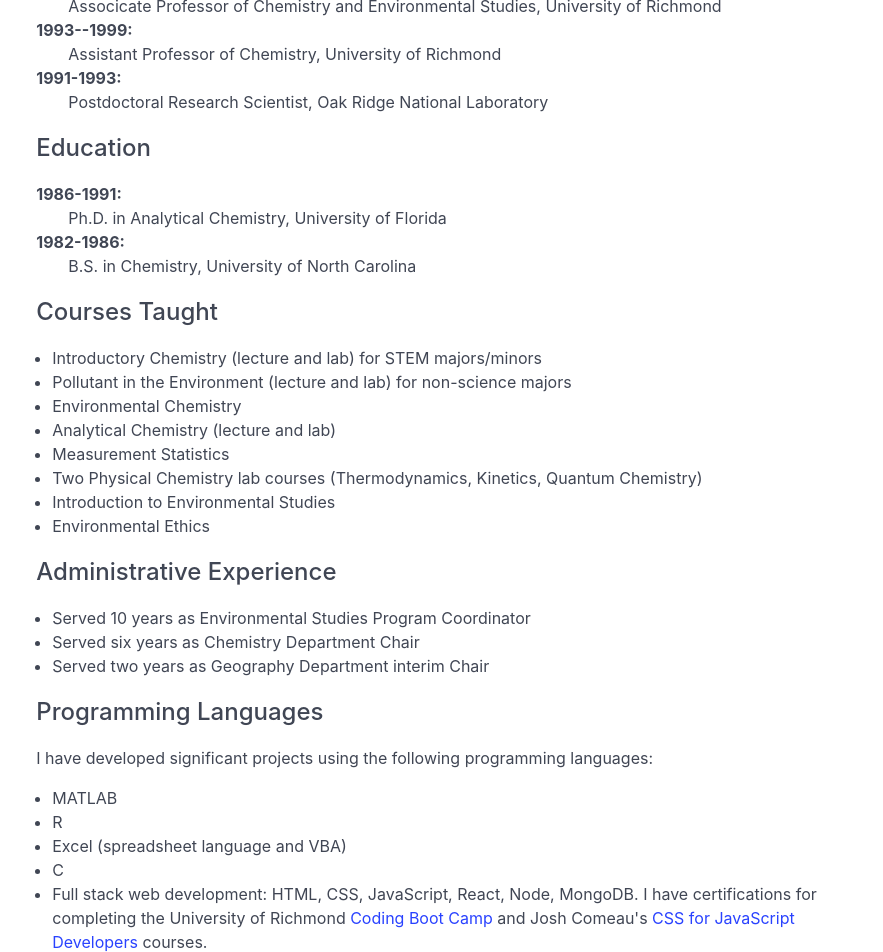
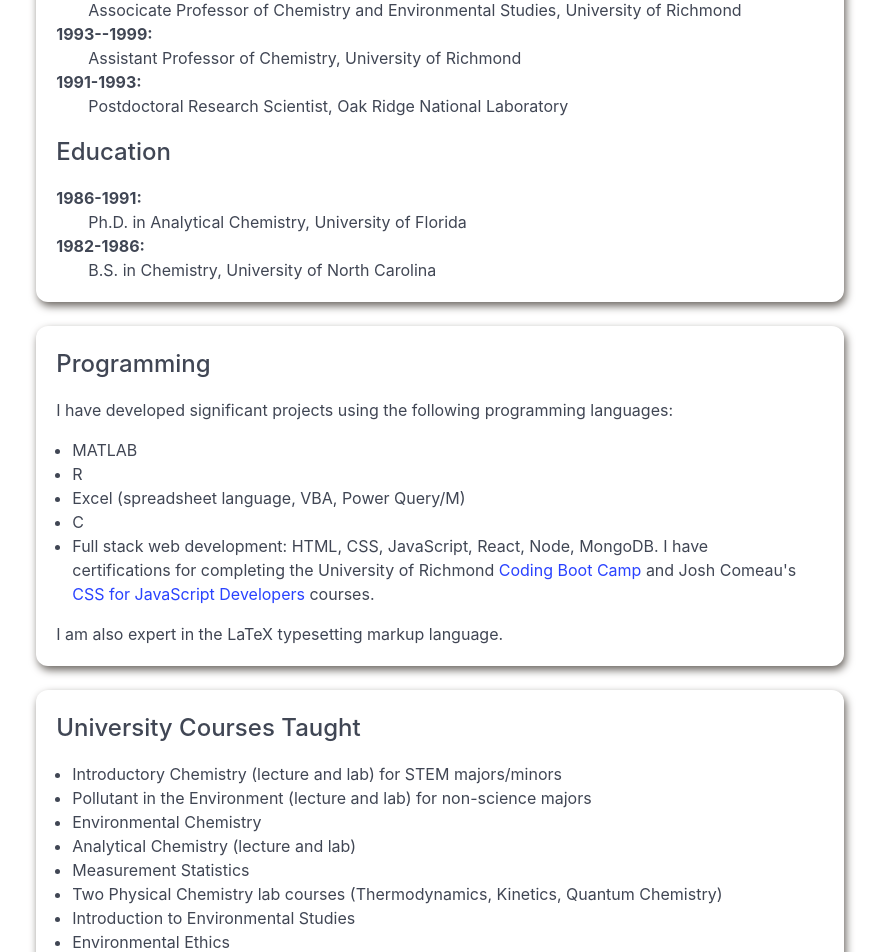
Before and after one commit to clstevenson/my-dev-portfolio, a React (Vite) app: page /Resume in a window 1280 px wide. Shown: the part 180-1132 px from the top of the page, without its empty margins (200-1083 px from the left). Built offline with nearby package versions, Linux system fonts and the light colour scheme.

Commit message:
Redo resume with cards

```diff
--- a/src/components/Card.jsx
+++ b/src/components/Card.jsx
@@ -7,6 +7,7 @@ export default function Card({ children }) {
 
 const Wrapper = styled.div`
   padding: 20px;
+  margin: 24px 0;
   border-radius: 12px;
   box-shadow: 2px 4px 8px ${COLORS.gray[700]};
   background-color: ${COLORS.white};
--- a/src/pages/Resume.jsx
+++ b/src/pages/Resume.jsx
@@ -6,13 +6,12 @@
 import styled from "styled-components";
 import { ContentWrapper, Title } from "../components/MyStyles";
 import { WEIGHTS } from "../util/constants";
+import Card from "../components/Card";
 
 export default function Resume() {
   return (
     <Wrapper>
-      <p>
-        A <a href="./assets/CLS_CV.pdf">printable CV</a> is also available.
-      </p>
+      <Card>
         <ResumeTitle>Employment History</ResumeTitle>
         <dl>
           <Date>1999-present</Date>
@@ -32,6 +31,8 @@ export default function Resume() {
           </Activity>
         </dl>
 
+        <Spacer style={{ "--height": "16px" }} />
+
         <ResumeTitle>Education</ResumeTitle>
         <dl>
           <Date>1986-1991</Date>
@@ -42,32 +43,10 @@ export default function Resume() {
           <Date>1982-1986</Date>
           <Activity>B.S. in Chemistry, University of North Carolina</Activity>
         </dl>
+      </Card>
 
-      <ResumeTitle>Courses Taught</ResumeTitle>
-      <List>
-        <li>Introductory Chemistry (lecture and lab) for STEM majors/minors</li>
-        <li>
-          Pollutant in the Environment (lecture and lab) for non-science majors
-        </li>
-        <li>Environmental Chemistry</li>
-        <li>Analytical Chemistry (lecture and lab)</li>
-        <li>Measurement Statistics</li>
-        <li>
-          Two Physical Chemistry lab courses (Thermodynamics, Kinetics, Quantum
-          Chemistry)
-        </li>
-        <li>Introduction to Environmental Studies</li>
-        <li>Environmental Ethics</li>
-      </List>
-
-      <ResumeTitle>Administrative Experience</ResumeTitle>
-      <List>
-        <li>Served 10 years as Environmental Studies Program Coordinator</li>
-        <li>Served six years as Chemistry Department Chair</li>
-        <li>Served two years as Geography Department interim Chair</li>
-      </List>
-
-      <ResumeTitle>Programming Languages</ResumeTitle>
+      <Card>
+        <ResumeTitle>Programming</ResumeTitle>
         <p>
           I have developed significant projects using the following programming
           languages:
@@ -75,7 +54,7 @@ export default function Resume() {
         <List>
           <li>MATLAB</li>
           <li>R</li>
-        <li>Excel (spreadsheet language and VBA)</li>
+          <li>Excel (spreadsheet language, VBA, Power Query/M)</li>
           <li>C</li>
           <li>
             Full stack web development: HTML, CSS, JavaScript, React, Node,
@@ -91,14 +70,49 @@ export default function Resume() {
             courses.
           </li>
         </List>
+
         <p>I am also expert in the LaTeX typesetting markup language.</p>
+      </Card>
+
+      <Card>
+        <ResumeTitle>University Courses Taught</ResumeTitle>
+        <List>
+          <li>
+            Introductory Chemistry (lecture and lab) for STEM majors/minors
+          </li>
+          <li>
+            Pollutant in the Environment (lecture and lab) for non-science
+            majors
+          </li>
+          <li>Environmental Chemistry</li>
+          <li>Analytical Chemistry (lecture and lab)</li>
+          <li>Measurement Statistics</li>
+          <li>
+            Two Physical Chemistry lab courses (Thermodynamics, Kinetics,
+            Quantum Chemistry)
+          </li>
+          <li>Introduction to Environmental Studies</li>
+          <li>Environmental Ethics</li>
+        </List>
+
+        <ResumeTitle>Administrative Experience</ResumeTitle>
+        <List>
+          <li>Served 10 years as Environmental Studies Program Coordinator</li>
+          <li>Served six years as Chemistry Department Chair</li>
+          <li>Served two years as Geography Department interim Chair</li>
+        </List>
+
+        <p>
+          A <a href="./assets/CLS_CV.pdf">printable CV</a> is also available.
+        </p>
+      </Card>
     </Wrapper>
   );
 }
 
 const Wrapper = styled.article`
   width: min(var(--max-prose-width), 100%);
-  margin: 0 auto;
+  margin: 16px auto;
 `;
 
 const Date = styled.dt`
@@ -116,10 +130,15 @@ const Activity = styled.dd`
 `;
 
 const ResumeTitle = styled(Title)`
-  margin: 16px 0;
+  margin-bottom: 16px;
 `;
 
 const List = styled.ul`
   list-style-type: disc;
   margin: 16px;
 `;
+
+const Spacer = styled.div`
+  height: var(--height);
+  color: transparent;
+`;
```
Lines whose indentation alone changed are shown as unchanged.
